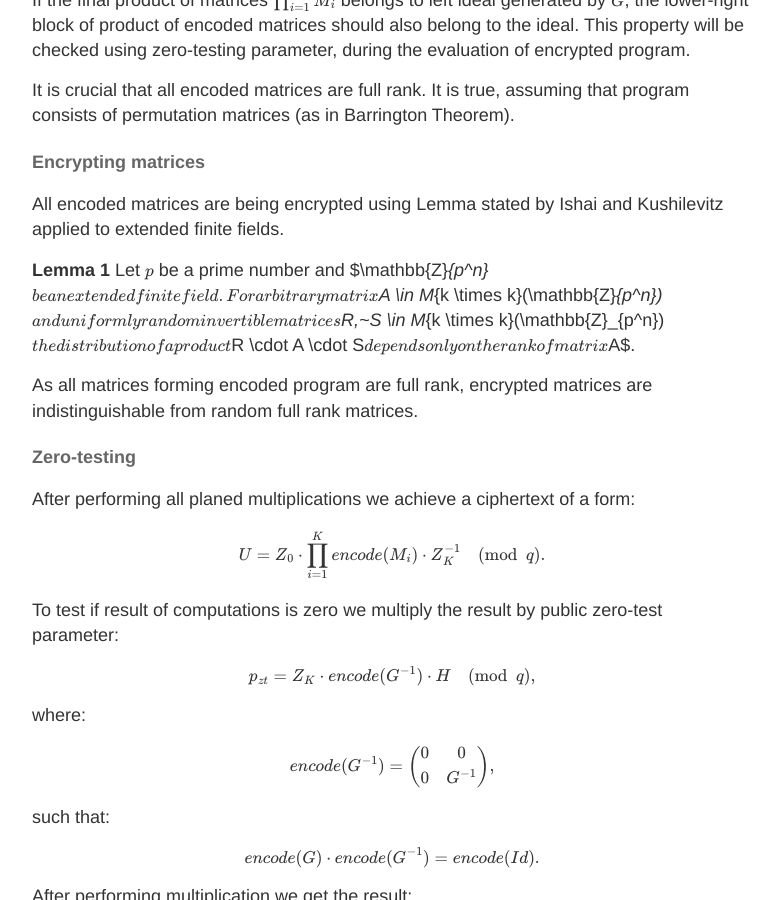
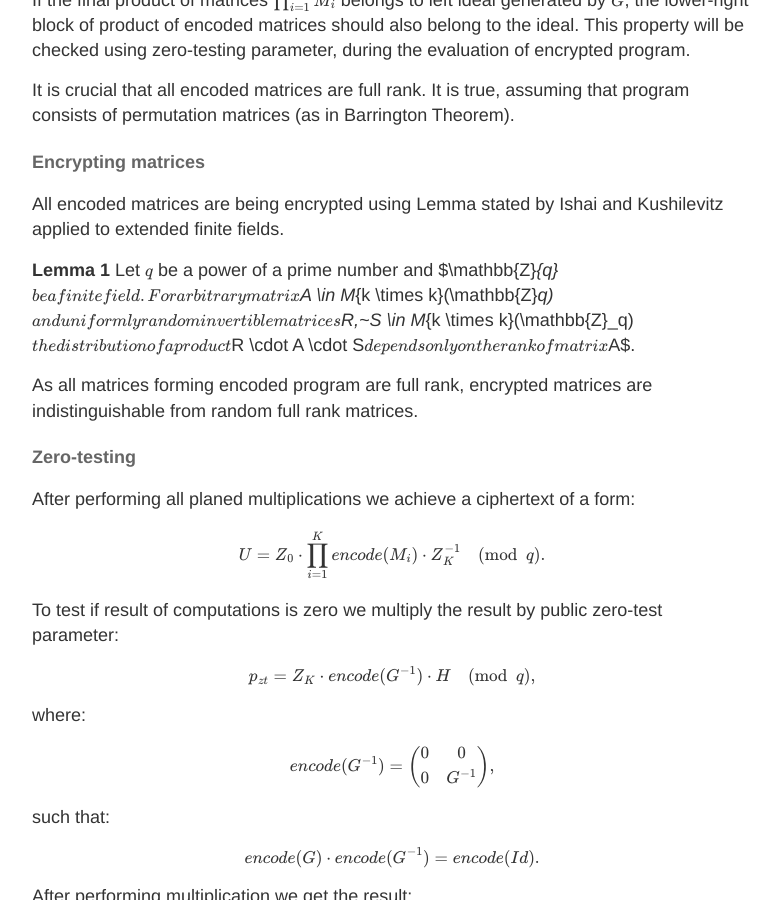
Before and after one commit to keIpie/keIpie.github.io, a Jekyll site: the page built from obf/_posts/2021-3-17-ggh13matrix.md, in a window 1280 px wide and 900 px high, scrolled down 4734 px. Shown: the whole window, without its empty margins (248-1026 px from the left). Built offline with Jekyll 4.4.1, drawn with Linux system fonts in a browser that asks for light colours; formulas are drawn with MathJax 3.

Commit message:
ggh13mat popr

```diff
--- a/obf/_posts/2021-3-17-ggh13matrix.md
+++ b/obf/_posts/2021-3-17-ggh13matrix.md
@@ -223,9 +223,9 @@ It is crucial that all encoded matrices are full rank. It is true, assuming that
 
 All encoded matrices are being encrypted using Lemma stated by Ishai and Kushilevitz applied to extended finite fields.
 
-**Lemma 1**  Let $p$ be a prime number and $\mathbb{Z}_{p^n}$ be an extended finite field.
- For arbitrary matrix $A \in M_{k \times k}(\mathbb{Z}_{p^n})$ and uniformly random invertible matrices
- $R,~S \in M_{k \times k}(\mathbb{Z}_{p^n})$ the distribution of a product $R \cdot A \cdot S$ depends only on the rank of matrix $A$.
+**Lemma 1**  Let $q$ be a power of a prime number and $\mathbb{Z}_{q}$ be a finite field.
+ For arbitrary matrix $A \in M_{k \times k}(\mathbb{Z}_q)$ and uniformly random invertible matrices
+ $R,~S \in M_{k \times k}(\mathbb{Z}_q)$ the distribution of a product $R \cdot A \cdot S$ depends only on the rank of matrix $A$.
 
 As all matrices forming encoded program are full rank, encrypted matrices are indistinguishable from random full rank matrices.
 
```
